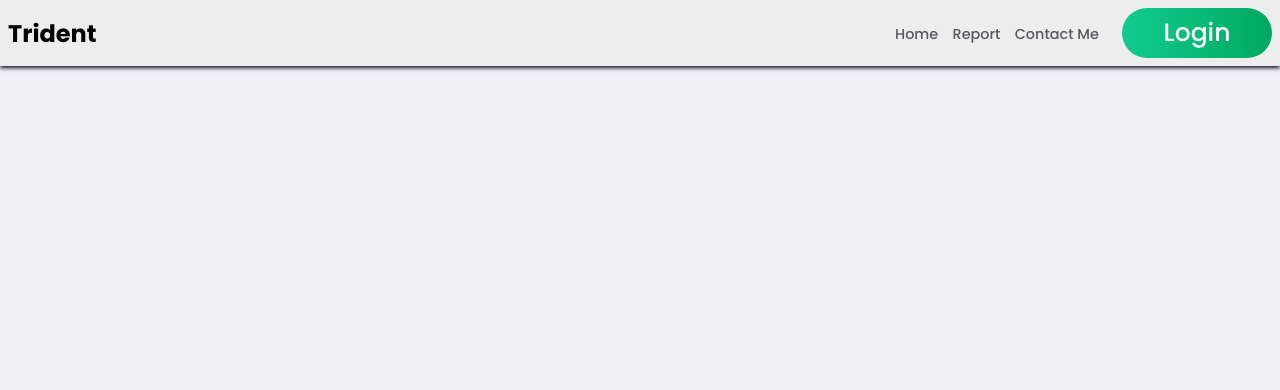
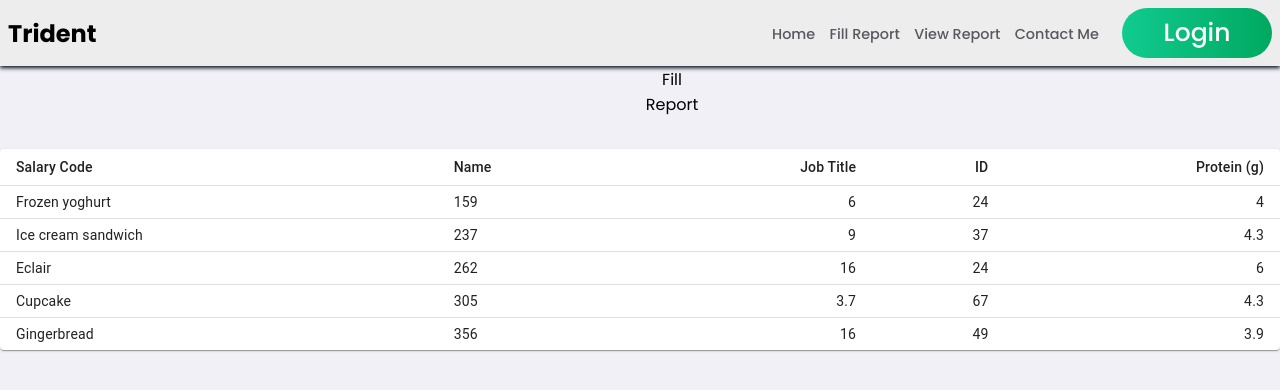
Before and after one commit to BhoomikaPal/Experiment101, a React (Create React App) app: page /fillReport in a window 1280 px wide. Shown: the top 390 px of the page. Built offline with nearby package versions, Linux system fonts and the light colour scheme.

Commit message:
fill report

```diff
--- a/src/App.js
+++ b/src/App.js
@@ -6,6 +6,7 @@ import {BrowserRouter,Routes,Route} from "react-router-dom"
 import Login from './Components/Login/login'
 import Home from './Components/Homepage/home'
 import Navbar from './Components/Navbar/navbar'
+import FillReport from './Components/Report/fillReport'
 const App = () => {
   return (
     <>
@@ -16,6 +17,7 @@ const App = () => {
         <Routes>
           <Route path='/' element={<Home/>}/>
           <Route path='/login' element={<Login/>}/>
+          <Route path='/fillReport' element={<FillReport/>} />
         </Routes>
 
     </BrowserRouter>
--- a/src/Components/Homepage/home.css
+++ b/src/Components/Homepage/home.css
@@ -17,9 +17,9 @@
   }
   video {
     position: relative;
-    height: 13rem;
+    height: 15rem;
     width: 100%;
-    padding: 0 0 0 0;
+    padding: 4rem 0 0 0;
     top: 0;
     bottom: 0;
     object-fit: cover;
--- a/src/Components/Login/login.css
+++ b/src/Components/Login/login.css
@@ -3,14 +3,14 @@
     justify-content: center;
     display: flex;
     height: 100%;
-    padding-top: 50px;
+    padding-top: 7rem;
     padding-bottom: 60px;
     background-color: #e1e3eb;
   }
   .sub-main {
     display: flex;
     justify-content: center;
-    height: 450px;
+    height: 50%;
     width: 35%;
     box-shadow: 11px 12px 13px 12px rgb(207, 207, 207);
     padding-top: 10px;
--- a/src/Components/Navbar/navbar.css
+++ b/src/Components/Navbar/navbar.css
@@ -17,8 +17,7 @@
   }
 
   .header {
-    position: static;
-    display: flex;
+    position: fixed;
     align-items: center;
     justify-content: space-between;
     background: var(--whiteColorDeam);
--- a/src/Components/Navbar/navbar.jsx
+++ b/src/Components/Navbar/navbar.jsx
@@ -33,14 +33,20 @@ const Navbar = () => {
             </li>
 
             <li className="navItem">
-              <a href="" className="navLink">
-                Report
+              <a href="/fillReport" className="navLink">
+                Fill Report
+              </a>
+            </li>
+
+            <li className="navItem">
+              <a href="/viewReport" className="navLink">
+                View Report
               </a>
             </li>
 
 
             <li className="navItem">
-              <a href="/contect" className="navLink">
+              <a href="/contact" className="navLink">
                 Contact Me
               </a>
             </li>
--- /dev/null
+++ b/src/Components/Report/fillReport.css
@@ -0,0 +1,24 @@
+:root {
+    --PrimaryColor: hsl(170, 64%, 41%);
+    --SecondaryColor: hsl(166, 94%, 34%);
+    --gradientColor: linear-gradient(
+      to right,
+      hsl(161, 85%, 43%),
+      hsl(154, 100%, 33%)
+    );
+    --whiteColor: hsl(0, 0%, 100%);
+    --blackColor: hsl(201, 33%, 16%);
+    --textColor: hsl(240, 4%, 36%);
+    --whiteColorDeam: hsl(0, 0%, 93%);
+    --greyText: rgb(190, 190, 190);
+    --inputColor: rgb(239, 239, 239);
+    --bodyColor: rgb(240, 240, 246);
+    --cardBG: rgb(225, 225, 235);
+
+  }
+
+.home{
+    padding: 4.2rem 45% 2rem 50%;
+
+
+}
--- /dev/null
+++ b/src/Components/Report/fillReport.jsx
@@ -0,0 +1,66 @@
+import React from "react";
+import "./fillReport.css"
+import Table from '@mui/material/Table';
+import TableBody from '@mui/material/TableBody';
+import TableCell from '@mui/material/TableCell';
+import TableContainer from '@mui/material/TableContainer';
+import TableHead from '@mui/material/TableHead';
+import TableRow from '@mui/material/TableRow';
+import Paper from '@mui/material/Paper';
+
+function createData(
+    name,
+    calories,
+    fat,
+    carbs,
+    protein,
+  ) {
+    return { name, calories, fat, carbs, protein };
+  }
+
+  const rows = [
+    createData('Frozen yoghurt', 159, 6.0, 24, 4.0),
+    createData('Ice cream sandwich', 237, 9.0, 37, 4.3),
+    createData('Eclair', 262, 16.0, 24, 6.0),
+    createData('Cupcake', 305, 3.7, 67, 4.3),
+    createData('Gingerbread', 356, 16.0, 49, 3.9),
+  ];
+
+export default function FillReport() {
+    return (
+        <div >
+            <div className="home">
+                <p> Fill Report </p>
+            </div>
+      <TableContainer component={Paper}>
+        <Table sx={{ minWidth: 650 }} size="small" aria-label="a dense table">
+          <TableHead>
+            <TableRow>
+              <TableCell>Salary Code</TableCell>
+              <TableCell align="left">Name</TableCell>
+              <TableCell align="right">Job Title</TableCell>
+              <TableCell align="right">ID</TableCell>
+              <TableCell align="right">Protein&nbsp;(g)</TableCell>
+            </TableRow>
+          </TableHead>
+          <TableBody>
+            {rows.map((row) => (
+              <TableRow
+                key={row.name}
+                sx={{ '&:last-child td, &:last-child th': { border: 0 } }}
+              >
+                <TableCell component="th" scope="row">
+                  {row.name}
+                </TableCell>
+                <TableCell align="left">{row.calories}</TableCell>
+                <TableCell align="right">{row.fat}</TableCell>
+                <TableCell align="right">{row.carbs}</TableCell>
+                <TableCell align="right">{row.protein}</TableCell>
+              </TableRow>
+            ))}
+          </TableBody>
+        </Table>
+      </TableContainer>
+      </div>
+    );
+  }
```
